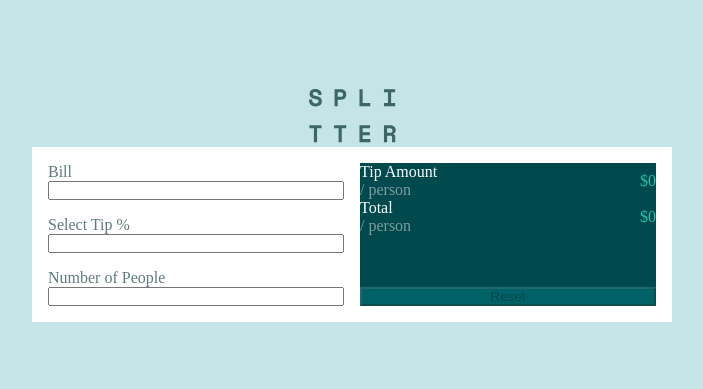
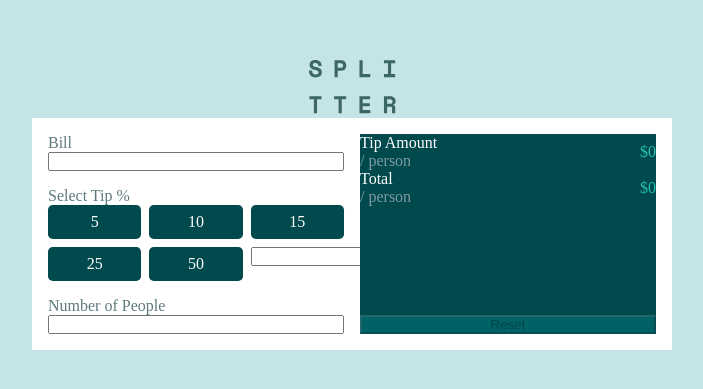
Before and after one commit to CristianB13/tip-calculator-app, an Angular app: page / in a window 1280 px wide. Shown: the part 195-584 px from the top of the page, without its empty margins (288-991 px from the left). Built offline with nearby package versions, Linux system fonts and the light colour scheme.

Commit message:
add radio-button component and update tip-calculator component

```diff
--- a/src/app/app.module.ts
+++ b/src/app/app.module.ts
@@ -4,11 +4,13 @@ import { ReactiveFormsModule} from '@angular/forms';
 
 import { AppComponent } from './app.component';
 import { TipCalculatorComponent } from './components/tip-calculator/tip-calculator.component';
+import { RadioButtonComponent } from './components/radio-button/radio-button.component';
 
 @NgModule({
   declarations: [
     AppComponent,
-    TipCalculatorComponent
+    TipCalculatorComponent,
+    RadioButtonComponent
   ],
   imports: [
     BrowserModule,
--- /dev/null
+++ b/src/app/components/radio-button/radio-button.component.html
@@ -0,0 +1,4 @@
+<label>
+    {{label || value || ""}}
+    <input type="radio" [formControl]="control" [value]="value">
+</label>
--- /dev/null
+++ b/src/app/components/radio-button/radio-button.component.scss
@@ -0,0 +1,22 @@
+@import '../../../styles/colors';
+
+input[type="radio"] {
+  display: none;
+}
+
+label {
+  display: flex;
+  align-items: center;
+  justify-content: center;
+  background-color: $dark-cyan;
+  padding: 0.5rem 0;
+  border-radius: 0.3rem;
+  color: $white;
+
+  &:has(:checked),
+  &:hover {
+    background-color: $strong-cyan;
+    color: $dark-cyan;
+    cursor: pointer;
+  }
+}
--- a/src/app/components/tip-calculator/tip-calculator.component.html
+++ b/src/app/components/tip-calculator/tip-calculator.component.html
@@ -19,7 +19,10 @@
                     <p *ngIf="tip.errors?.['min']">Should be greater than 0</p>
                 </div>
             </header>
-            <input [formControl]="tip" type="text">
+            <div class="tip-grid">
+                <app-radio-button *ngFor="let val of ['5', '10', '15', '25', '50']" [control]="tip" label={{val}} value={{val}}></app-radio-button>
+                <label><input [formControl]="tip" type="text"></label>
+            </div>
         </div>
         <div class="form-control">
             <header>
@@ -56,7 +59,7 @@
                 </div>
             </div>
         </div>
-        <button [disabled]="form.untouched" type="reset">Reset</button>
+        <button [disabled]="form.pristine" type="reset">Reset</button>
     </div>
 </form>
 {{bill.value}}
--- a/src/app/components/tip-calculator/tip-calculator.component.scss
+++ b/src/app/components/tip-calculator/tip-calculator.component.scss
@@ -1,6 +1,14 @@
 @import '../../../styles/colors';
 
 $red: hsl(0, 100%, 45%);
+
+:host{
+    min-width: 40rem;
+    max-width: 50%;
+    display: flex;
+    align-items: center;
+    justify-content: center;
+}
 
 form {
     background-color: $white;
@@ -8,7 +16,7 @@ form {
     grid-template-columns: repeat(2, minmax(0, 1fr));
     padding: 1rem;
     gap: 1rem;
-    min-width: 40rem;
+    width: 100%;
 }
 
 .form-input {
@@ -33,6 +41,13 @@ form {
             .error {
                 color: $red;
             }
+        }
+
+        .tip-grid {
+            width: 100%;
+            display: grid;
+            gap: .5rem;
+            grid-template-columns: repeat(3, minmax(0, 1fr));
         }
     }
 }
```
Also changed, not shown: src/app/components/radio-button/radio-button.component.ts (added, +13 -0 lines), 1 other file (tests, documents, lock files or other folders).
